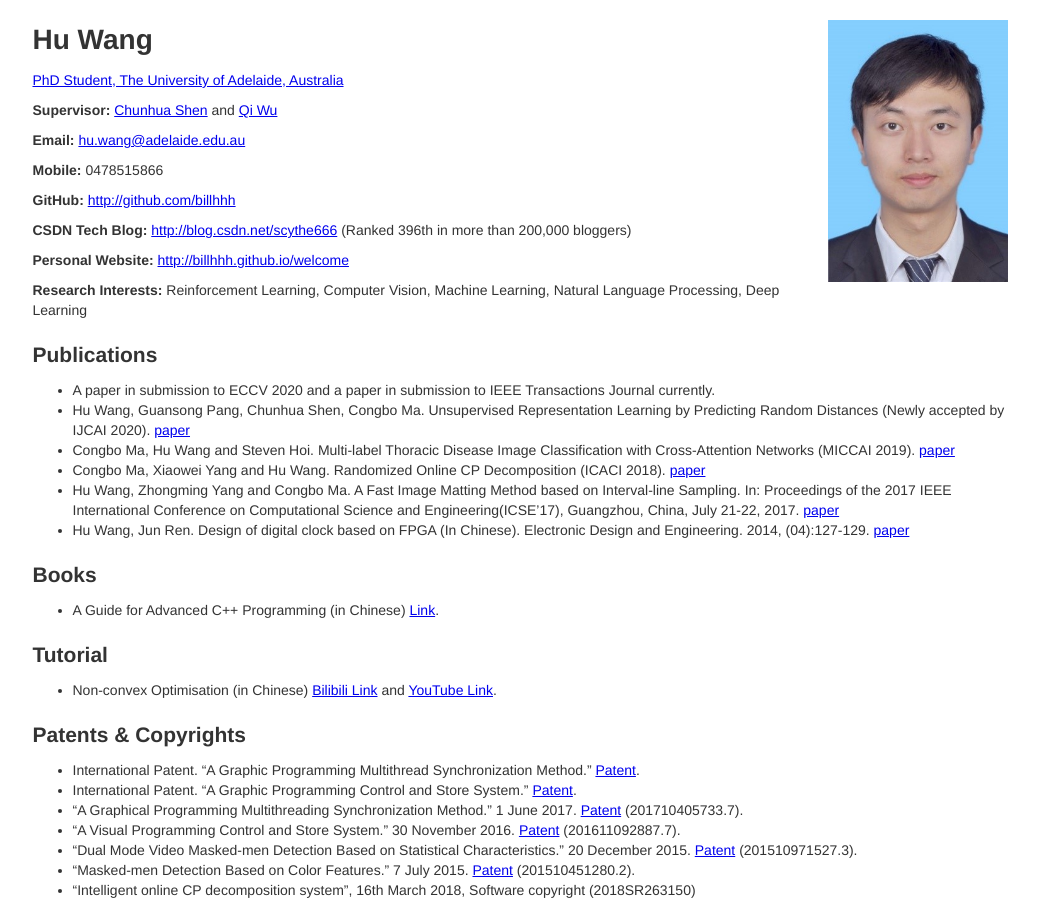
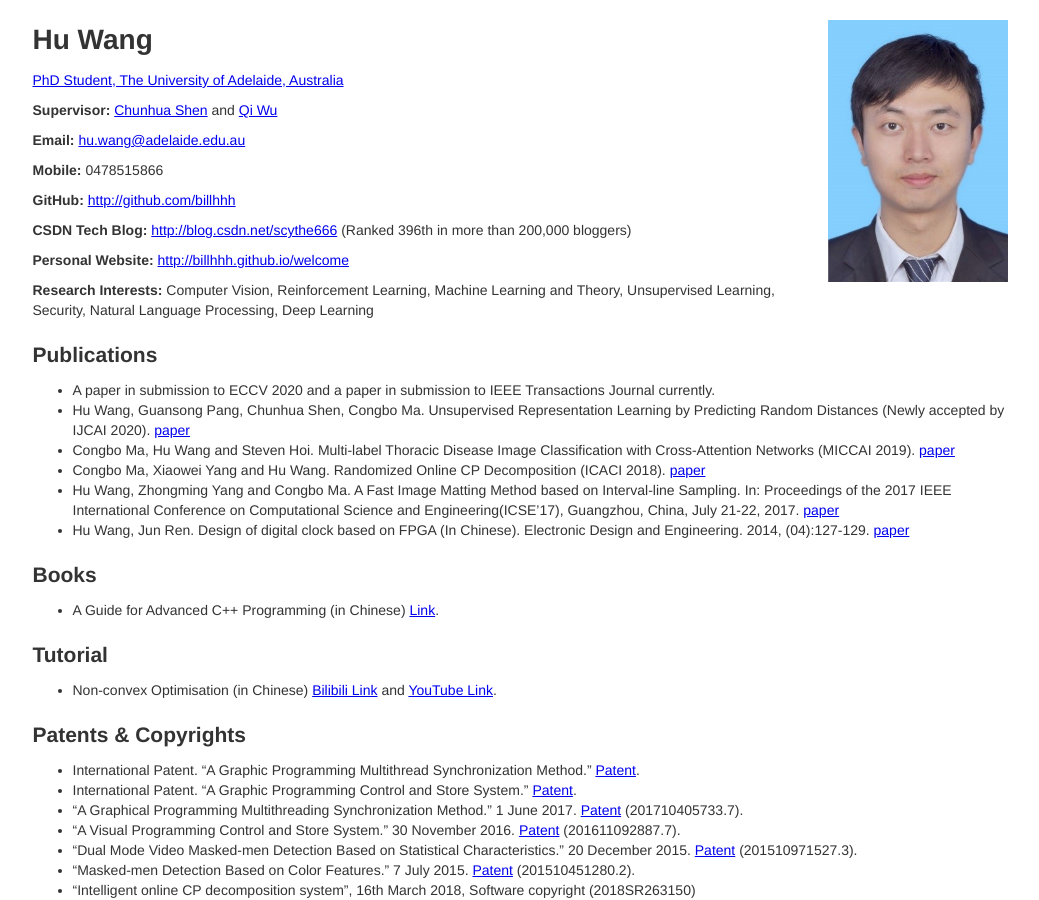
Before and after one commit to billhhh/whblog-omega, a Jekyll site: the page res/index.html, which Jekyll copies as it is, in a window 1280 px wide and 900 px high. Shown: the whole window, without its empty margins (120-1159 px from the left). Built offline with Jekyll 4.4.1, drawn with Linux system fonts in a browser that asks for light colours.

Commit message:
Update index.html

```diff
--- a/res/index.html
+++ b/res/index.html
@@ -39,7 +39,7 @@
       </p>
     <p>
         <strong>Research Interests:</strong>
-        Reinforcement Learning, Computer Vision, Machine Learning, Natural Language Processing, Deep Learning
+        Computer Vision, Reinforcement Learning, Machine Learning and Theory, Unsupervised Learning, Security, Natural Language Processing, Deep Learning
       </p>
 
 
```
